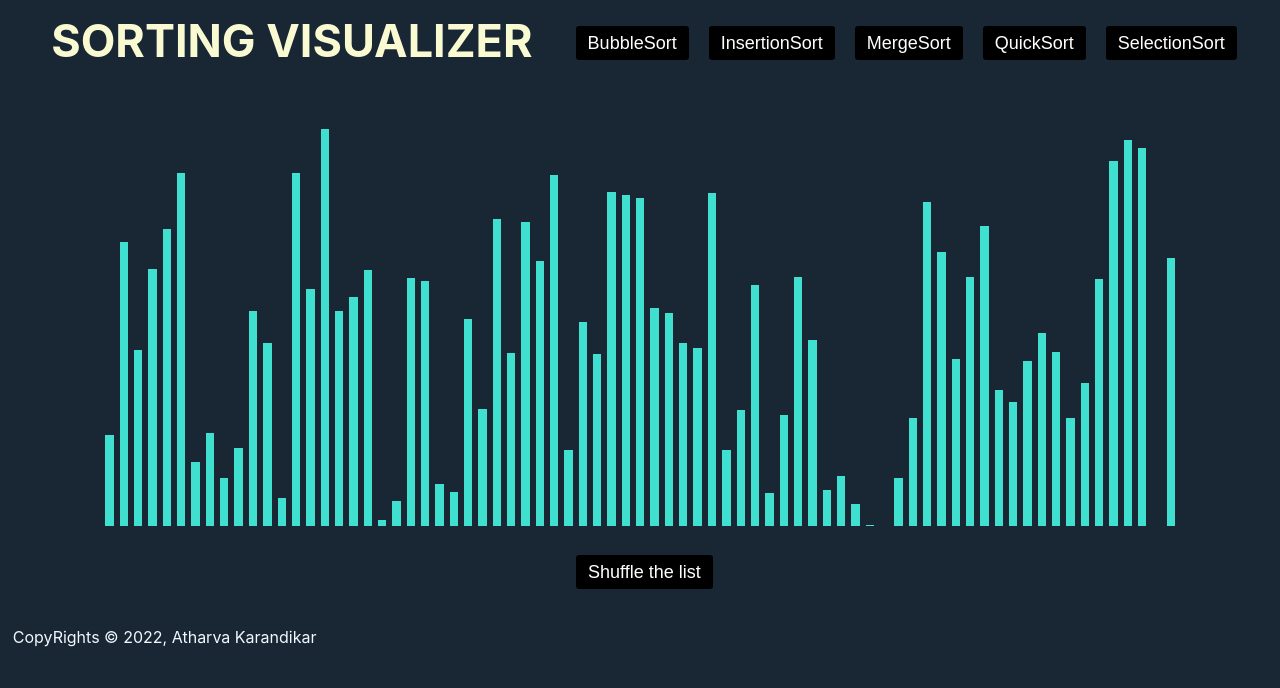
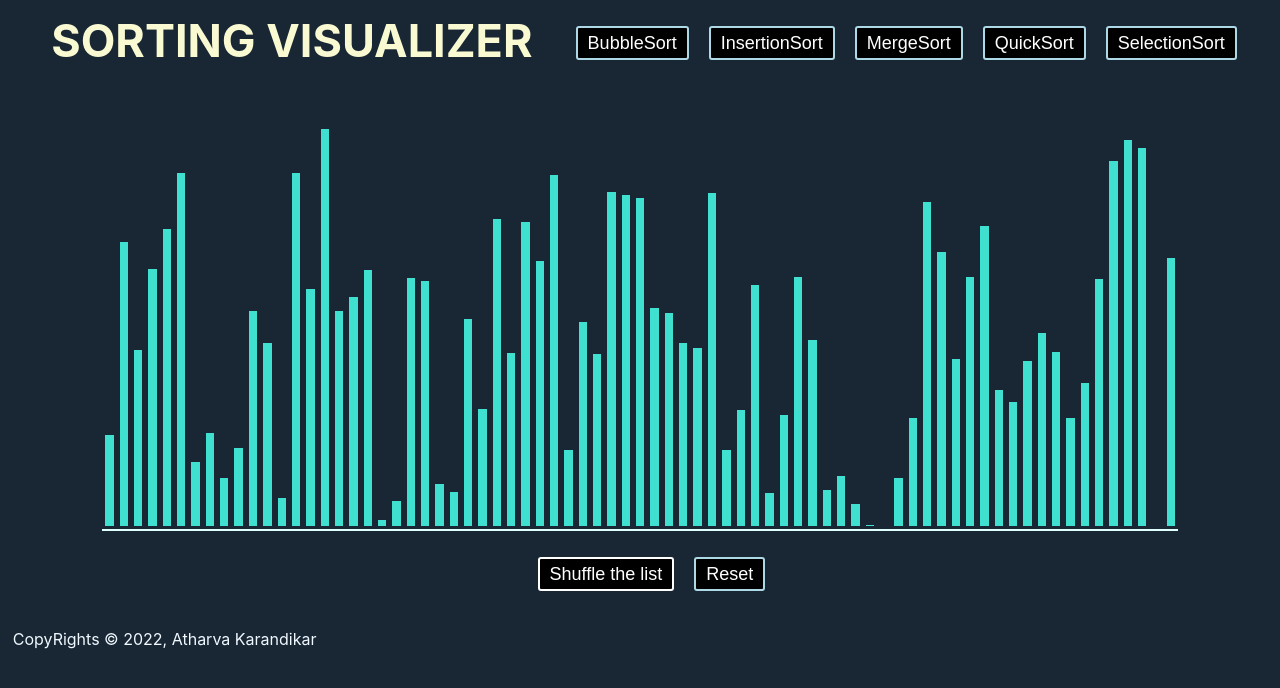
Before and after one commit to AtharvaKarandikar/Sorting-algos-visualizer, a React (Create React App) app in the folder sorting/: page / in a window 1280 px wide. Shown: the top 688 px of the page. Built offline with nearby package versions, Linux system fonts and the light colour scheme.

Commit message:
Added Reset and styling

```diff
--- a/sorting/src/visualizer.css
+++ b/sorting/src/visualizer.css
@@ -7,7 +7,8 @@
     background-color: #192734;
 }
 .shuffle{
-    margin-left: 45%;
+    margin-left: 42%;
+    border: #fff 2px solid;
 }
 
 .name{
@@ -44,7 +45,7 @@
     padding-top: 1%;
     margin-left: 8%;
     margin-right: 8%;
-    /* border-bottom: 2px lightcyan solid; */
+    border-bottom: 2px lightcyan solid;
     align-items: flex-end;
     display : flex;
 
@@ -57,11 +58,12 @@
 
 
 button{
-
+    border: #fff 2px solid;
     display: inline-block;
     outline: 0;
     cursor: pointer;
     border: 2px solid#000;
+    border: lightblue 2px solid;
     border-radius: 3px;
     color: #fff;
     background: #000;
@@ -94,7 +96,7 @@ button:hover{
 }
 .button-merge:hover{
     color: #000;
-    background: #FF5959;
+    background:#EE4B2B;
 }
 .button-selection:hover{
     color: #000;
@@ -102,7 +104,7 @@ button:hover{
 }
 .button-insertion:hover{
     color: #000;
-    background: #F8F1F1;
+    background: gray;
 }
 .shuffle:hover{
     color: #000;
--- a/sorting/src/visualizer.js
+++ b/sorting/src/visualizer.js
@@ -293,6 +293,9 @@ class Visualizer extends Component{
       await this.sleep(12)
     }
   }
+  async reset(){
+    window.location.reload(false);
+  }
 
   swap(arr, i, j) {
     let temp = arr[i];
@@ -332,6 +335,11 @@ async partition(arr, low, high) {
 }
 
 async quickSort(arr, low, high) {
+  if(low === 0 && high === this.state.randNums.length-1){
+    this.setState({
+      isDisabled: true
+    })
+  }
     if (low < high) {
 
         let { color } = this.state
@@ -354,6 +362,11 @@ async quickSort(arr, low, high) {
         this.setState({color})
         await this.sleep(50)
         }
+    }
+    if(low === 0 && high === this.state.randNums.length-1){
+      this.setState({
+        isDisabled: false
+      })
     }
 }
 
@@ -378,6 +391,7 @@ async quickSort(arr, low, high) {
                 backgroundColor={this.state.color[id]}/>))}
             </div>
             <button disabled={this.state.isDisabled} style={this.state.isDisabled?{ cursor : 'not-allowed'}:{}} className='shuffle' onClick={this.shuffle} >Shuffle the list</button>
+            <button onClick={this.reset}>Reset</button>
             <div className='copyrights'>CopyRights © 2022, Atharva Karandikar</div>
         </div>
       )
```
